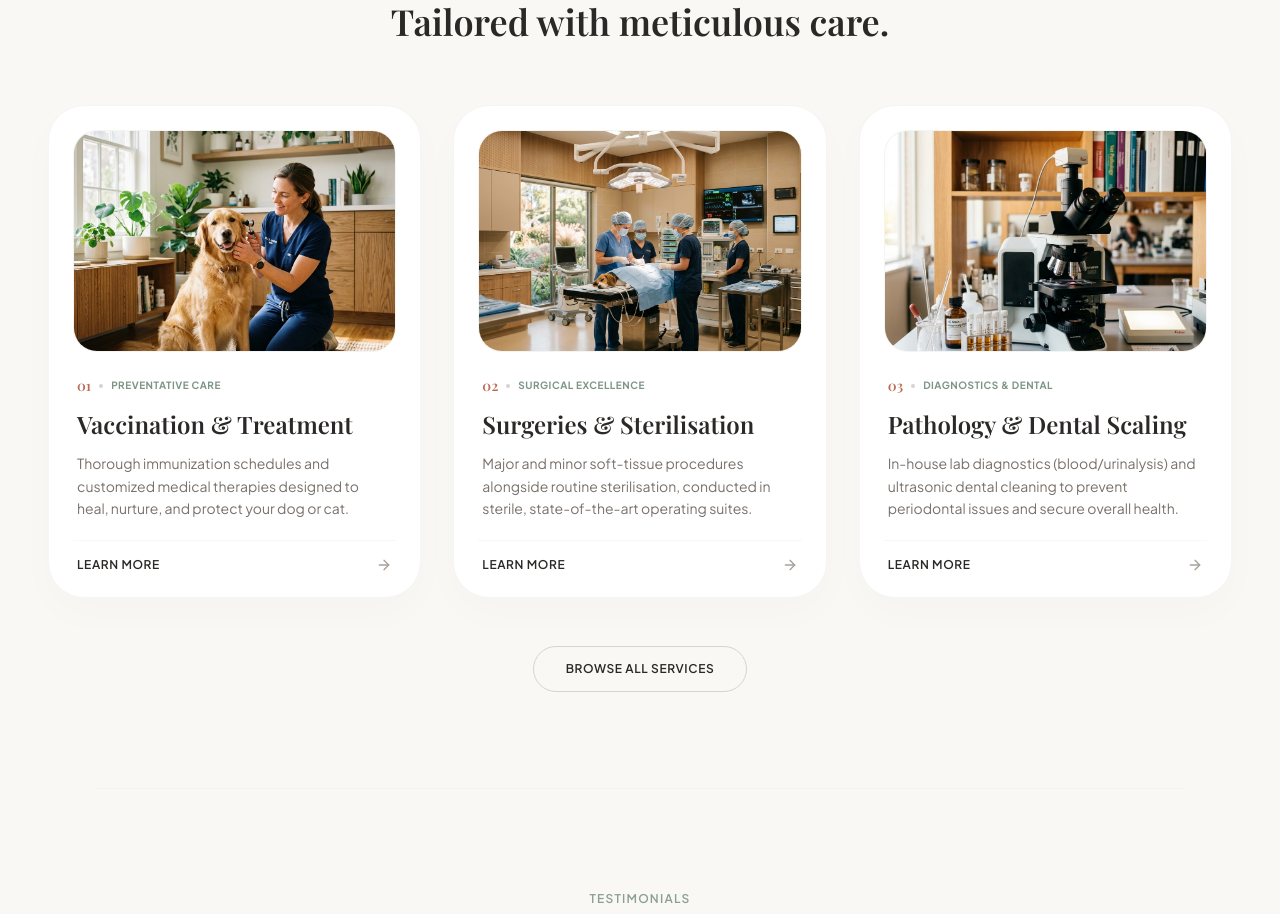
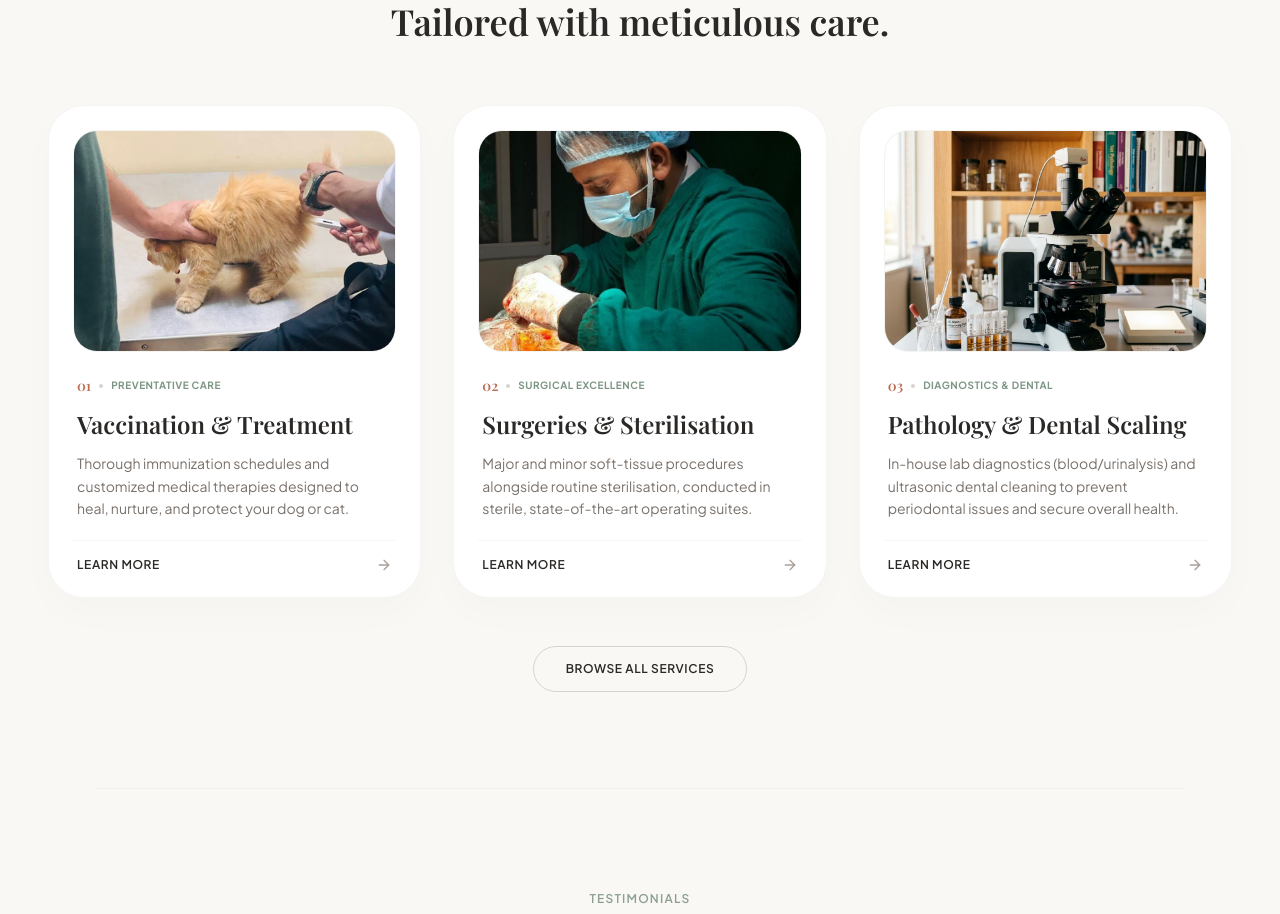
Before and after one commit to arya-5990/royalvetclinicmain, a Next.js app: page / in a window 1280 px wide. Shown: the part 1500-2414 px from the top of the page. Built offline with nearby package versions, Linux system fonts and the light colour scheme; a web font is replaced by a local one.

Commit message:
Update service image paths for vaccination and surgeries

```diff
--- a/src/app/page.tsx
+++ b/src/app/page.tsx
@@ -84,14 +84,14 @@ export default function Home() {
                 tag: "Preventative Care",
                 title: "Vaccination & Treatment",
                 desc: "Thorough immunization schedules and customized medical therapies designed to heal, nurture, and protect your dog or cat.",
-                image: "/service_treatment.png",
+                image: "/realimgs/vaccine.png",
               },
               {
                 num: "02",
                 tag: "Surgical Excellence",
                 title: "Surgeries & Sterilisation",
                 desc: "Major and minor soft-tissue procedures alongside routine sterilisation, conducted in sterile, state-of-the-art operating suites.",
-                image: "/service_surgery.png",
+                image: "/realimgs/surgeon3.jpeg",
               },
               {
                 num: "03",
```
